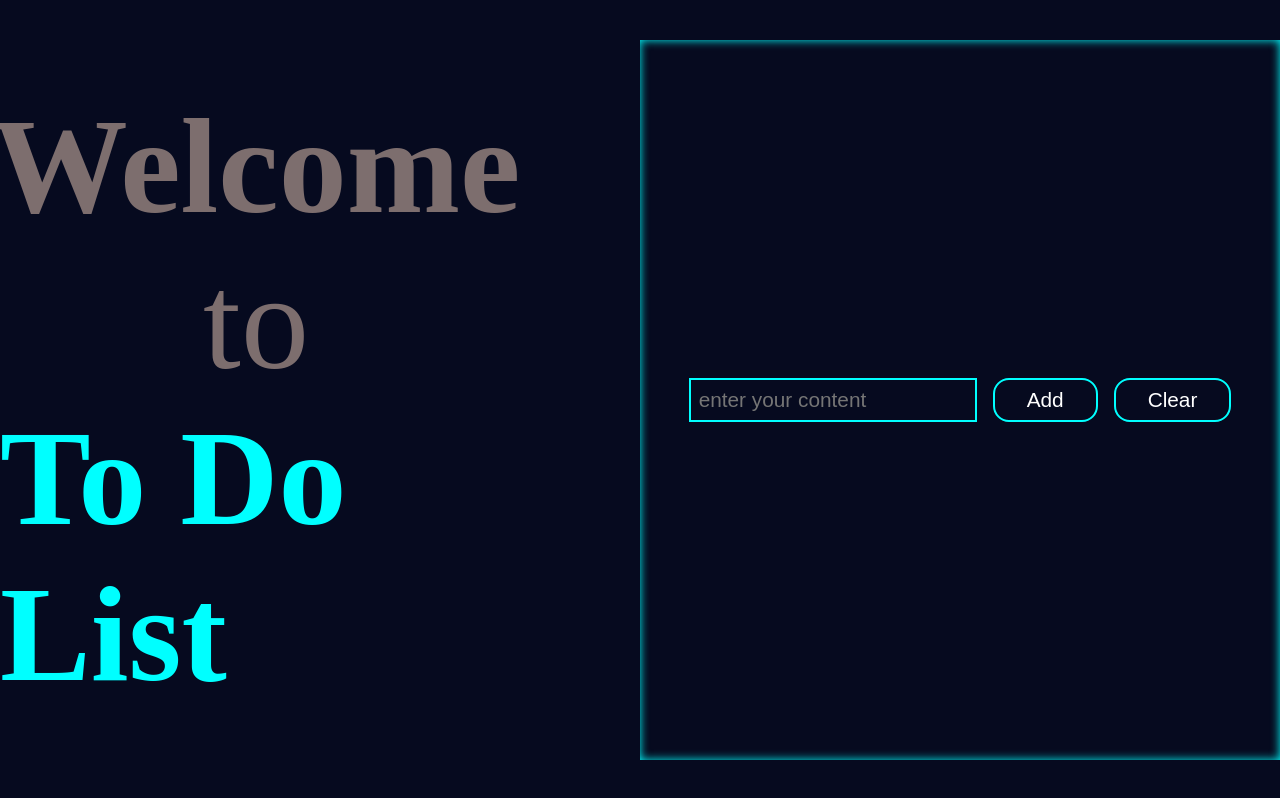
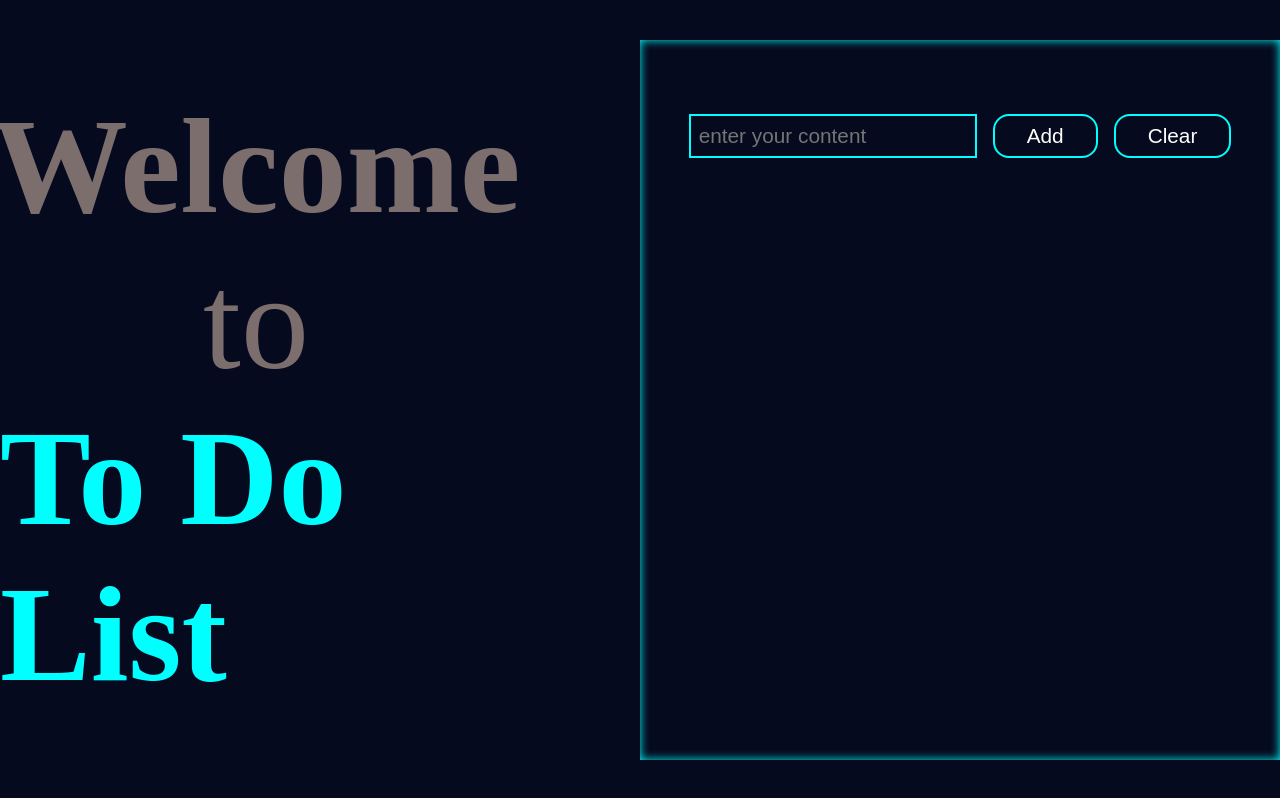
Before and after one commit to RAKESH-PATEL57/To-Do-List-web-app, a plain HTML site: page index.html in a window 1280 px wide. Drawn offline with Linux system fonts and the light colour scheme.

Commit message:
Update style.css

```diff
--- a/style.css
+++ b/style.css
@@ -67,6 +67,7 @@ main form
     height: 3rem;
     align-items: center;
     z-index: 2;
+    top: 10%;
 }
 
 form .content
@@ -140,4 +141,5 @@ form .content
     color: white;
     padding: 0rem .5rem;
     margin-left: 5rem;
+    cursor: pointer;
 }
```
